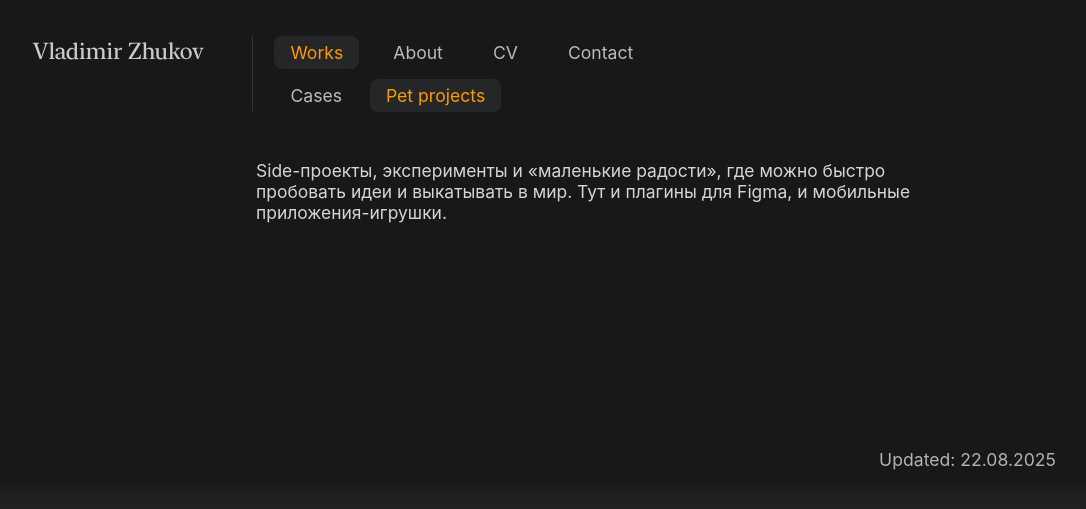
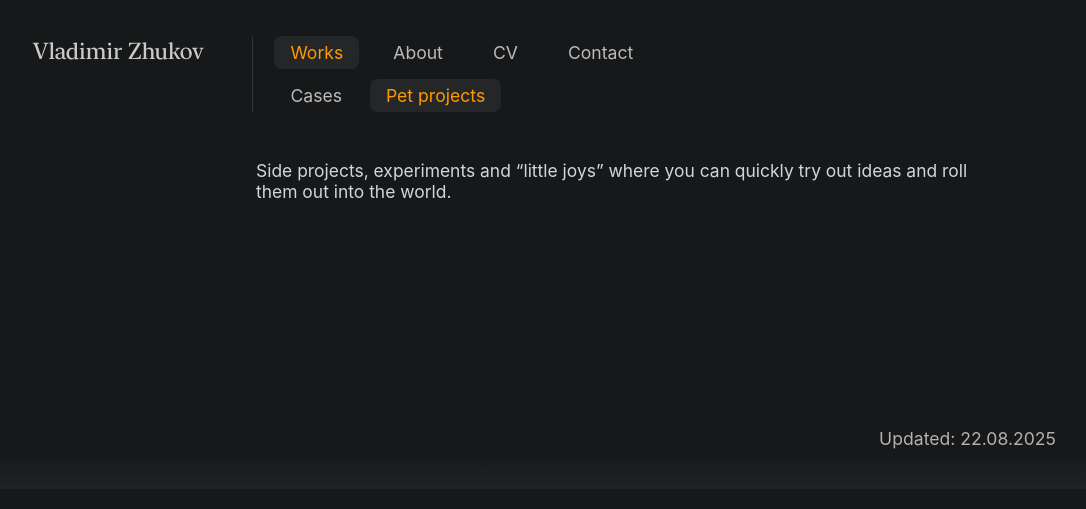
Before and after one commit to uxiscool/experience, a Jekyll site: the page built from pet-projects.md, in a window 1280 px wide. Shown: the top 509 px of the page, without its empty margins (24-1110 px from the left). Built offline with Jekyll 4.4.1, drawn with Linux system fonts in a browser that asks for light colours.

Commit message:
Add files via upload

```diff
--- a/pet-projects.md
+++ b/pet-projects.md
@@ -7,8 +7,7 @@ permalink: /pet-projects/
 <!-- краткое описание раздела, как «лейбл кейса», но только текст -->
 <div class="pet-meta">
   <div class="case-summary2">
-    Side-проекты, эксперименты и «маленькие радости», где можно быстро пробовать идеи
-    и выкатывать в мир. Тут и плагины для Figma, и мобильные приложения-игрушки.
+    Side projects, experiments and “little joys” where you can quickly try out ideas and roll them out into the world.
   </div>
 </div>
 <div class="pet-grid">
```
